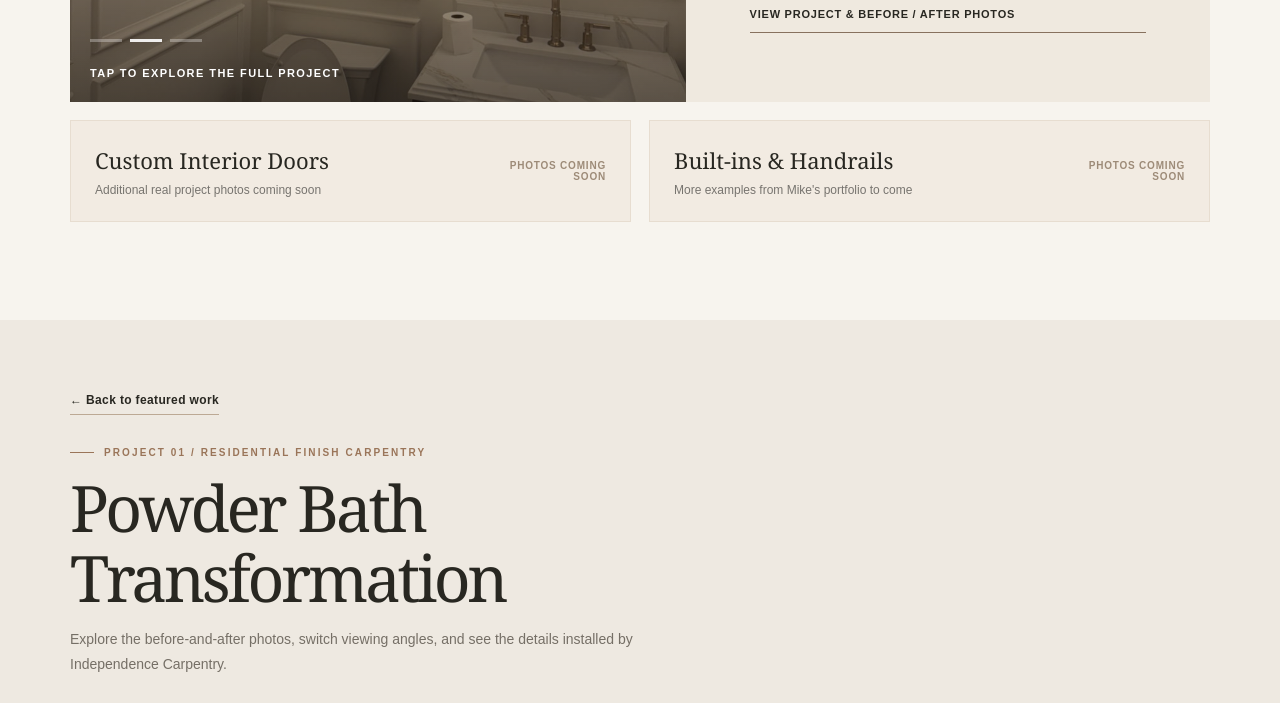
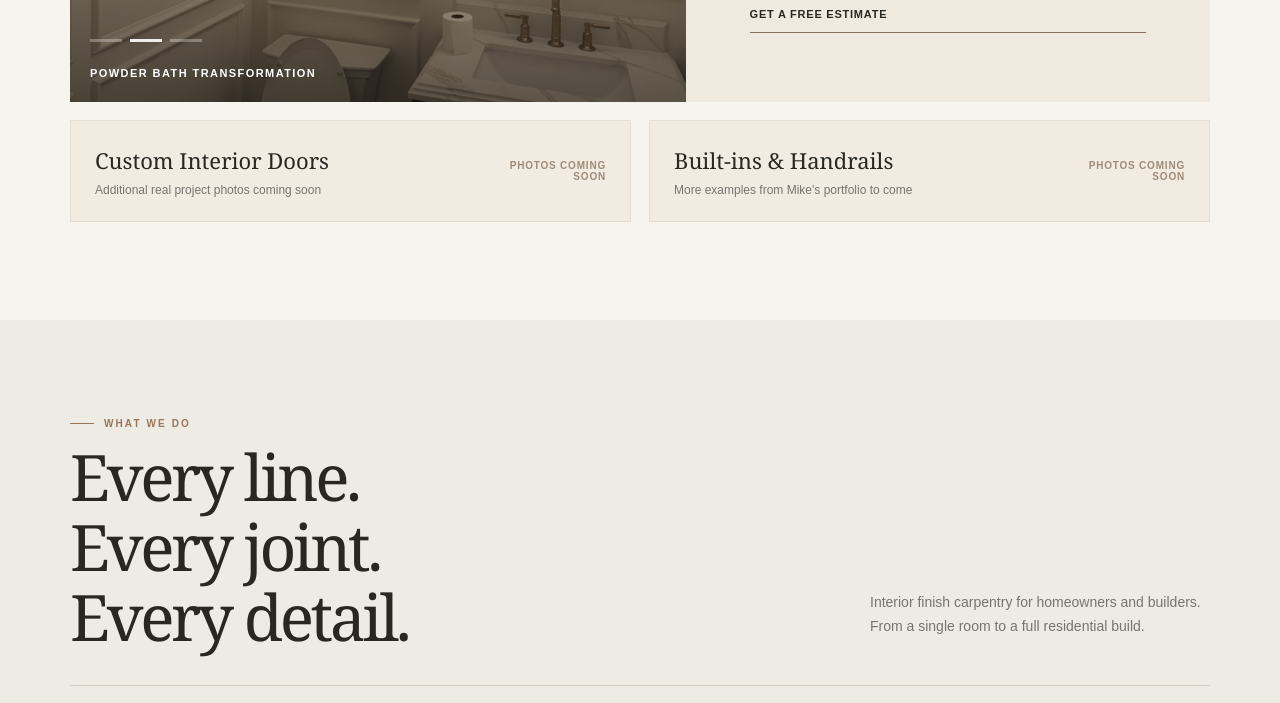
Before and after one commit to UTXOMacro/independence-carpentry, a plain HTML site: page index.html in a window 1280 px wide. Shown: the part 1613-2316 px from the top of the page. Drawn offline with Linux system fonts and the light colour scheme.

Commit message:
Hide project detail section, update featured card links
- Commented out full before/after gallery section (powder bath shown 3x was redundant)
- Hero image now links to #work
- Featured card now links to #contact (Get a Free Estimate)
- HTML placeholder preserved for re-enabling when more projects added

```diff
--- a/index.html
+++ b/index.html
@@ -238,7 +238,7 @@ html{scroll-behavior:auto!important}
 <div><div class="eyebrow">The finishing touch matters</div><h1>Crafted with <em>care.</em><br/>Finished with pride.</h1><p class="hero-desc">Beautiful interior trim, detailed millwork, built-ins, and installation. From one room to a full home, the details make all the difference.</p>
 <div class="btns"><a class="btn btn-dark" href="#work">Explore Our Work</a><a class="btn btn-ghost" href="tel:+18593803915">Free Estimate</a></div>
 </div>
-<a aria-label="Explore the Powder Bath Transformation project and before and after photos" class="hero-featured-link" href="#powder-bath-project"><div class="hero-image"><div class="featured-carousel" style="position:absolute;inset:0">
+<a aria-label="View our featured work" class="hero-featured-link" href="#work"><div class="hero-image"><div class="featured-carousel" style="position:absolute;inset:0">
 <img alt="Completed powder bath, doorway view" fetchpriority="high" src="images/after-doorway.jpg"/>
 <img alt="Installed vanity with quartz top" src="images/after-vanity.jpg"/>
 <img alt="Wall molding and crown detail" src="images/after-molding.jpg"/>
@@ -246,7 +246,7 @@ html{scroll-behavior:auto!important}
 </div></section>
 <div class="benefit-band"><div class="container benefit-inner"><span>Thoughtful Detail</span><i>✦</i><span>Quality Craftsmanship</span><i>✦</i><span>Free Estimates</span></div></div>
 <section class="section" id="work"><div class="container">
-<div class="section-header"><div><div class="eyebrow">A closer look</div><h2 class="section-title">Work that speaks<br/>for itself.</h2></div><p class="section-sub">Select a project to see the craftsmanship up close, including its before-and-after photographs.</p></div><a aria-label="Open Powder Bath Transformation project with before and after photo gallery" class="featured-project-link" href="#powder-bath-project">
+<div class="section-header"><div><div class="eyebrow">A closer look</div><h2 class="section-title">Work that speaks<br/>for itself.</h2></div><p class="section-sub">Select a project to see the craftsmanship up close, including its before-and-after photographs.</p></div><a aria-label="Powder Bath Transformation — featured project" class="featured-project-link" href="#contact">
 <div class="project-card featured-preview">
 <div class="project-photo featured-photo">
 <div class="featured-carousel">
@@ -256,20 +256,26 @@ html{scroll-behavior:auto!important}
 </div>
 <div class="featured-photo-chip">01 / FEATURED PROJECT</div>
 <div class="carousel-dots"><span></span><span></span><span></span></div>
-<div class="featured-photo-foot">TAP TO EXPLORE THE FULL PROJECT</div>
+<div class="featured-photo-foot">POWDER BATH TRANSFORMATION</div>
 </div>
 <div class="project-info">
 <div class="project-kicker">Residential Finish Carpentry</div>
 <h3>Powder Bath<br/>Transformation</h3>
 <p>A thoughtful transformation built around beautifully finished wall molding, carefully installed trim, and an assembled and installed vanity with a quartz top.</p>
 <div class="scope"><div class="scope-label">Independence Carpentry's work</div><div class="scope-list"><span>Wall Molding</span><span>Crown</span><span>Baseboards</span><span>Vanity Installation</span></div></div>
-<span class="featured-view-link">View Project &amp; Before / After Photos</span>
+<span class="featured-view-link">Get a Free Estimate</span>
 </div>
 </div>
 </a>
 
 <div class="more-coming"><div class="tile"><span><b>Custom Interior Doors</b><small>Additional real project photos coming soon</small></span><span class="coming-soon">PHOTOS COMING SOON</span></div><div class="tile"><span><b>Built-ins &amp; Handrails</b><small>More examples from Mike's portfolio to come</small></span><span class="coming-soon">PHOTOS COMING SOON</span></div></div>
-</div></section><section class="section project-detail" id="powder-bath-project">
+</div></section>
+
+<!-- PROJECT DETAIL: Powder Bath — hidden until more projects are added.
+     Uncomment this section and restore #powder-bath-project links in the
+     hero-featured-link and featured-project-link hrefs to re-enable.
+
+<section class="section project-detail" id="powder-bath-project">
 <div class="container">
 <a class="back-to-work" href="#work">← Back to featured work</a>
 <div class="detail-intro"><div class="eyebrow">Project 01 / Residential Finish Carpentry</div>
@@ -319,6 +325,8 @@ html{scroll-behavior:auto!important}
 </div></div><div class="detail-after-gallery"><p><strong>Love the details?</strong> Independence Carpentry takes on projects of all sizes, from individual rooms to larger residential installations.</p><a class="btn btn-dark" href="tel:+18593803915">Call for a Free Estimate</a></div>
 </div>
 </section>
+END PROJECT DETAIL -->
+
 <section class="section services" id="services"><div class="container">
 <div class="section-header"><div><div class="eyebrow">What we do</div><h2 class="section-title">Every line.<br/>Every joint.<br/>Every detail.</h2></div><p class="section-sub">Interior finish carpentry for homeowners and builders. From a single room to a full residential build.</p></div>
 <div class="services-list">
```
